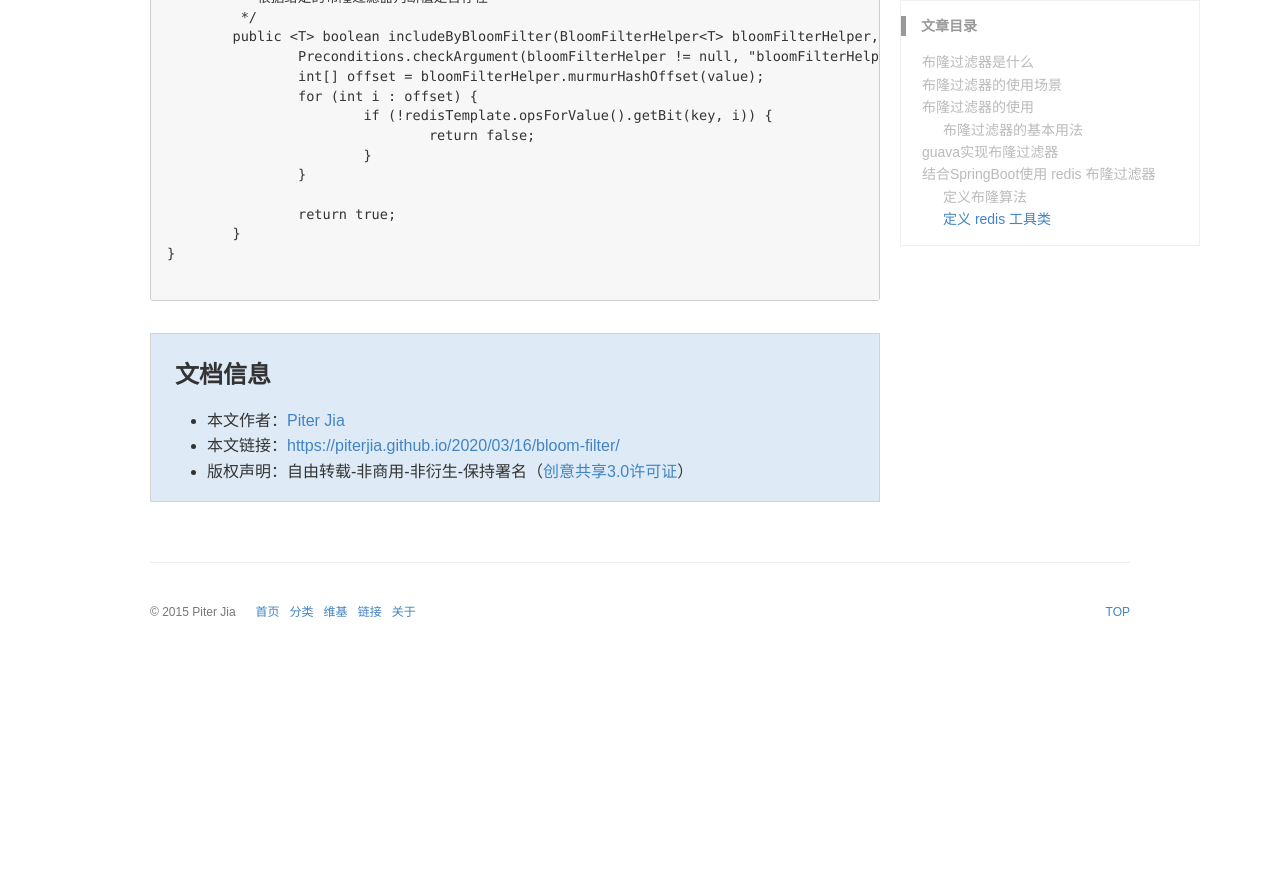
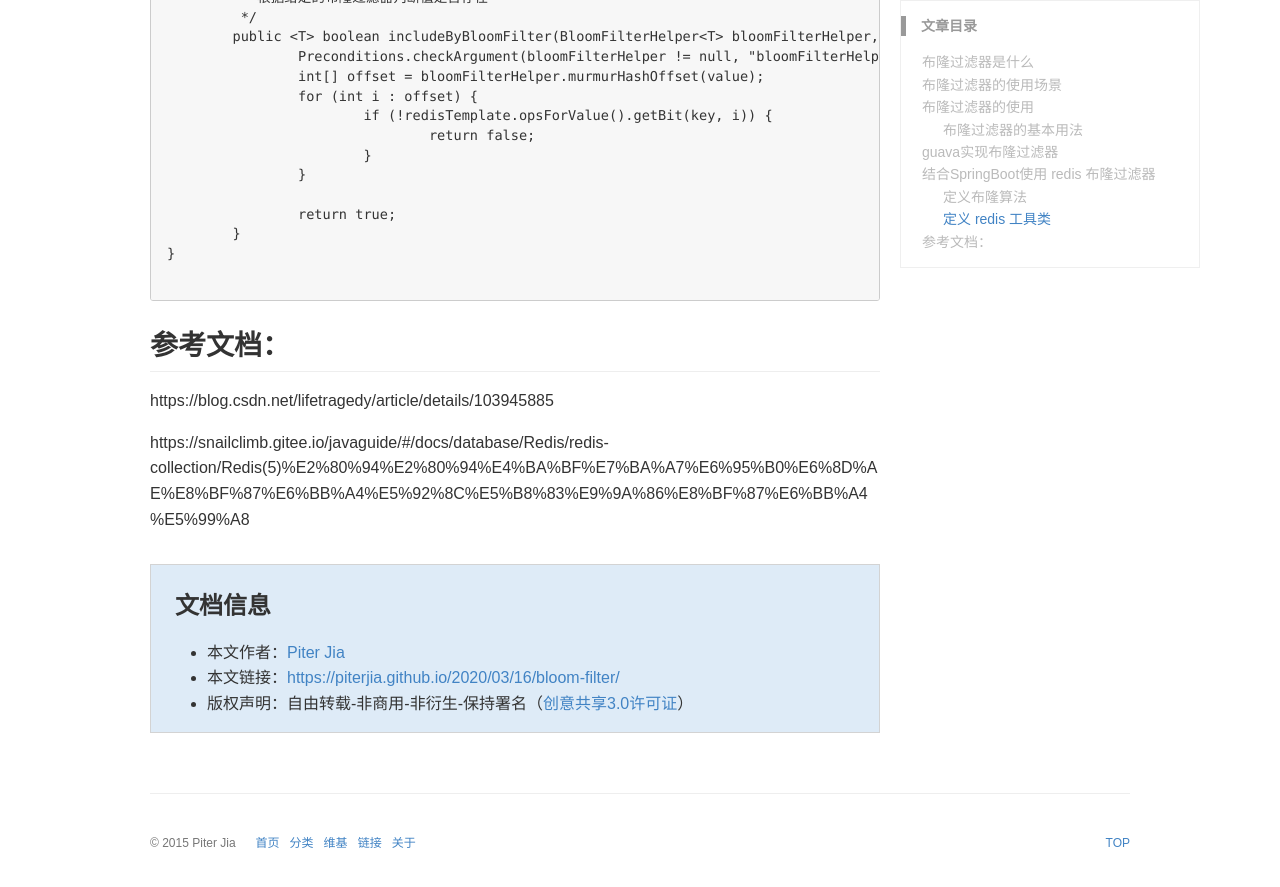
Before and after one commit to piterjia/piterjia.github.io, a Jekyll site: the page built from _posts/redis/2020-03-16-bloom-filter.md, in a window 1280 px wide and 900 px high, scrolled down 8299 px. Shown: the top 887 px of the window. Built offline with Jekyll 4.4.1, drawn with Linux system fonts in a browser that asks for light colours; some web fonts are replaced; comment, search, counter and statistics services are not loaded; before the commit the page ends 8968 px from its top, so only the background shows below that.

Commit message:
更新布隆过滤器的参考文档

````diff
--- a/_posts/redis/2020-03-16-bloom-filter.md
+++ b/_posts/redis/2020-03-16-bloom-filter.md
@@ -371,3 +371,10 @@ public class RedisUtil {
 }
 
 ```
+
+
+## 参考文档：
+
+https://blog.csdn.net/lifetragedy/article/details/103945885
+
+https://snailclimb.gitee.io/javaguide/#/docs/database/Redis/redis-collection/Redis(5)%E2%80%94%E2%80%94%E4%BA%BF%E7%BA%A7%E6%95%B0%E6%8D%AE%E8%BF%87%E6%BB%A4%E5%92%8C%E5%B8%83%E9%9A%86%E8%BF%87%E6%BB%A4%E5%99%A8
````
